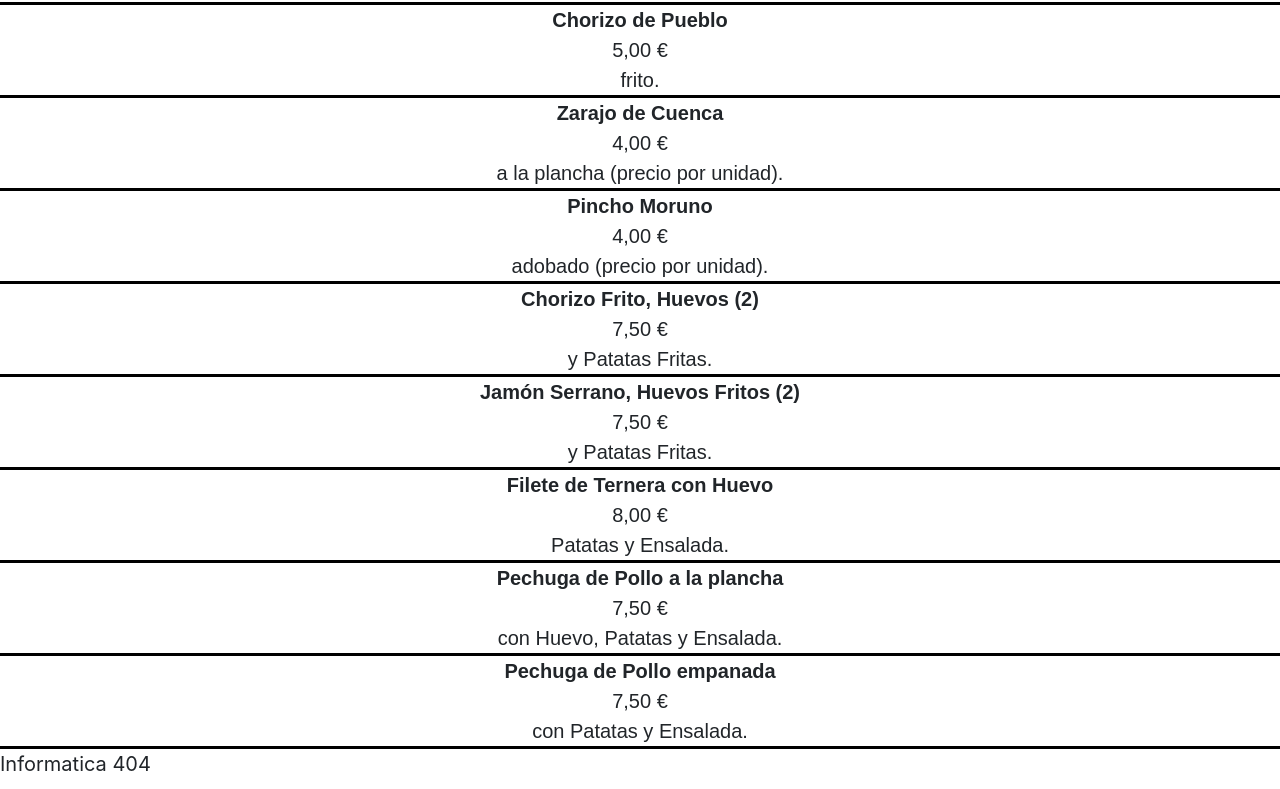
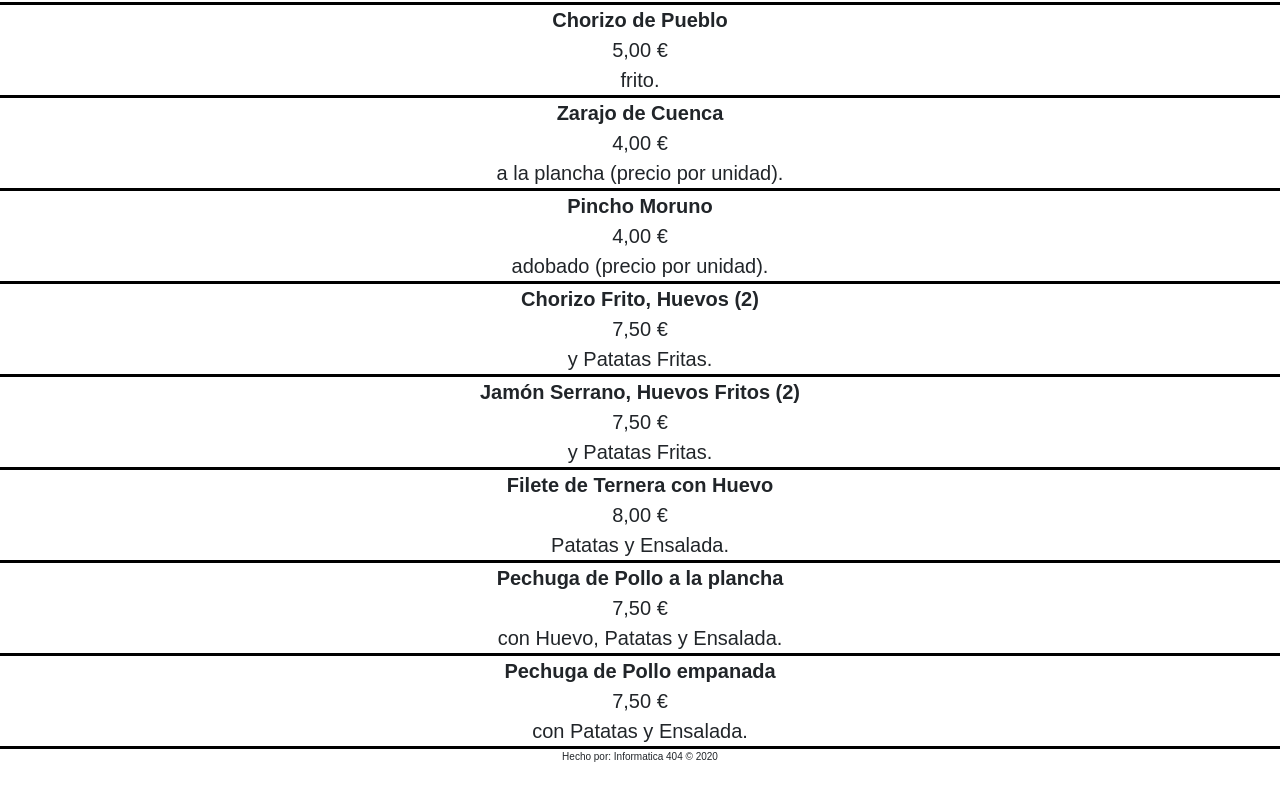
Before and after one commit to enriquetecfan11/CartaRestaurante, a React app: page / in a window 1280 px wide. Shown: the part 6226-7015 px from the top of the page. After the commit the page ends 6990 px from the top, so only its background shows below. Built offline with nearby package versions, Linux system fonts and the light colour scheme.

Commit message:
Añadido el Footer

```diff
--- a/src/component/footer.js
+++ b/src/component/footer.js
@@ -4,7 +4,7 @@ import "bootstrap/dist/css/bootstrap.min.css";
 export default class Footer extends Component {
     render() {
         return (
-            <p>Informatica 404</p>
+            <div className="footer"> Hecho por: Informatica 404 &copy; 2020 </div>
         );
     }
 }
--- a/src/styles.css
+++ b/src/styles.css
@@ -69,3 +69,9 @@ h2 {
   text-align: center;
 
 }
+
+.footer{
+  font-family: Arial;
+  font-size: 10px;
+  text-align: center;
+}
```
